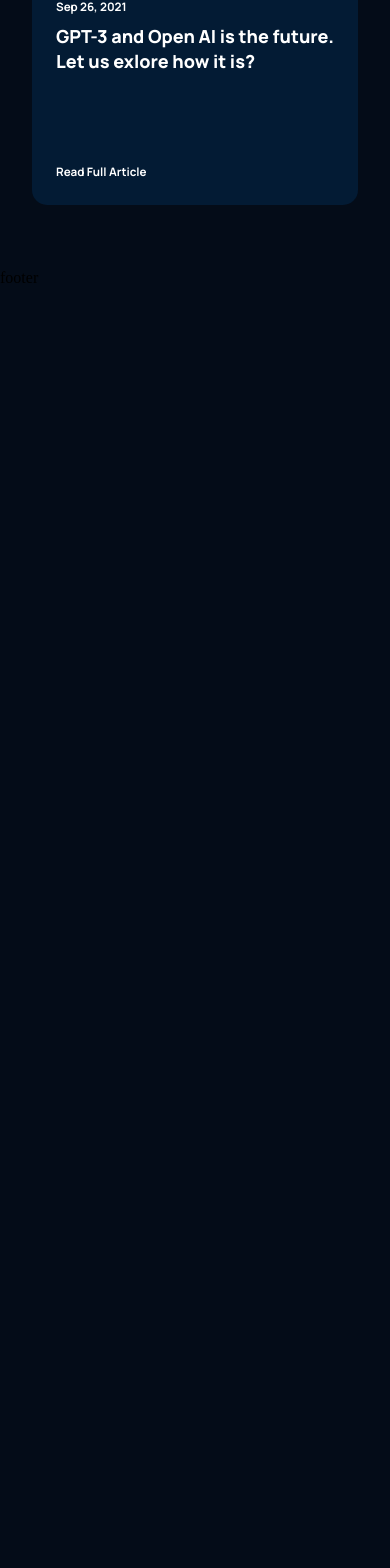
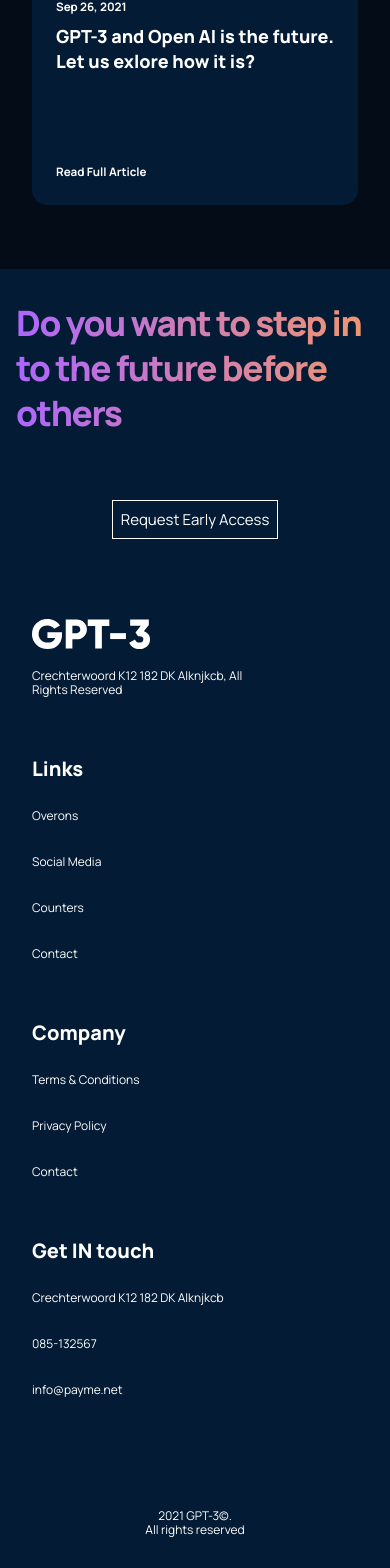
Before and after one commit to bhatekshitij/GPT_3_ReactJS_UI-UX, a React (Create React App) app: page / in a window 390 px wide. Shown: the part 7234-8802 px from the top of the page. Before the commit the page ends 7521 px from the top, so only its background shows below. Built offline with nearby package versions, Linux system fonts and the light colour scheme.

Commit message:
Finished Footer and the Project

```diff
--- a/src/containers/footer/Footer.jsx
+++ b/src/containers/footer/Footer.jsx
@@ -1,8 +1,53 @@
 import React from 'react'
 import './footer.css'
+import gptlogo from '../../assets/logo.svg'
+
+
 const Footer = () => {
     return (
-        <div>footer</div>
+        <div className='gpt3__footer section__padding' id='blog'>
+            <div className="gpt3__footer-heading">
+                <h1 className='gradient__text'>Do you want to step in to the future before others</h1>
+            </div>
+
+            <div className="gpt3__footer-btn">
+                <p>Request Early Access</p>
+            </div>
+
+            <div className="gpt3__footer-links">
+                <div className="gpt3__footer-link_logo">
+                    <img src={gptlogo} alt="" />
+                    <p>Crechterwoord K12 182 DK Alknjkcb, All Rights Reserved</p>
+                </div>
+                <div className="gpt3__footer-link_div">
+                    <h4>Links</h4>
+                    <p>Overons</p>
+                    <p>Social Media</p>
+                    <p>Counters</p>
+                    <p>Contact</p>
+                </div>
+
+                <div className="gpt3__footer-link_div">
+                    <h4>Company</h4>
+                    <p>Terms & Conditions</p>
+                    <p>Privacy Policy</p>
+                    <p>Contact</p>
+
+                </div>
+
+                <div className="gpt3__footer-link_div">
+                    <h4>Get IN touch</h4>
+                    <p>Crechterwoord K12 182 DK Alknjkcb</p>
+                    <p>085-132567</p>
+                    <p>info@payme.net</p>
+                </div>
+            </div>
+
+            <div className="gpt__footer-copyright">
+                <p> 2021 GPT-3©.</p>
+                <p>All rights reserved</p>
+            </div>
+        </div>
     )
 }
 
--- a/src/containers/footer/footer.css
+++ b/src/containers/footer/footer.css
@@ -0,0 +1,236 @@
+.gpt3__footer {
+    display: flex;
+    flex-direction: column;
+    align-items: center;
+
+    padding: 5rem;
+    justify-content: center;
+    background-color: var(--color-footer);
+}
+
+
+.gpt3__footer-heading {
+    margin-top: 3rem;
+    text-align: center;
+    margin-bottom: 4rem;
+    width: 725px;
+}
+
+.gpt3__footer-heading h1 {
+    font-family: 'Manrope';
+    font-style: normal;
+    font-weight: 800;
+    font-size: 62px;
+    line-height: 75px;
+
+    /* or 121% */
+
+    text-align: center;
+    letter-spacing: -0.04em;
+}
+
+
+.gpt3__footer-btn {
+    border: 1px solid white;
+    padding: 1rem;
+    margin-bottom: 2rem;
+}
+
+.gpt3__footer-btn p {
+    font-family: var(--font-family);
+    font-size: 18px;
+    line-height: 21px;
+    cursor: pointer;
+    color: #FFFFFF;
+}
+
+
+.gpt3__footer-links {
+    display: flex;
+    justify-content: space-between;
+    align-content: flex-start;
+    flex-wrap: wrap;
+    flex-direction: row;
+    width: 100%;
+    text-align: left;
+    margin-top: 4rem;
+}
+
+
+.gpt3__footer-links div {
+    width: 225px;
+    margin: 1rem;
+}
+
+
+.gpt3__footer-links img {
+    width: 118px;
+    height: 30px;
+}
+
+.gpt3__footer-links p {
+    font-family: var(--font-family);
+    font-size: 12px;
+    line-height: 14px;
+
+    color: #FFFFFF;
+    margin-top: 1rem;
+}
+
+
+.gpt3__footer-link_div {
+    display: flex;
+    flex-direction: column;
+    justify-content: flex-start;
+
+}
+
+.gpt3__footer-link_div h4 {
+    font-family: var(--font-family);
+    font-size: 20px;
+    line-height: 16px;
+    font-weight: 800;
+    /* identical to box height */
+    margin-bottom: 4 rem;
+    cursor: pointer;
+
+    color: #FFFFFF;
+}
+
+.gpt3__footer-link_div p {
+    margin-top: 2rem;
+    cursor: pointer;
+}
+
+
+.gpt3__footer-link_div p:last-child {
+    margin-bottom: 2rem;
+}
+
+
+.gpt__footer-copyright {
+    display: flex;
+    flex-direction: column;
+    justify-content: center;
+    align-items: center;
+    margin-top: 2rem;
+    padding: 2rem;
+}
+
+.gpt__footer-copyright p {
+    font-family: var(--font-family);
+    font-size: 12px;
+    line-height: 14px;
+    font-feature-settings: 'liga' off;
+
+    color: #FFFFFF;
+}
+
+
+@media screen and (max-width: 900px) {
+
+    .gpt3__footer {
+        display: flex;
+        flex-direction: column;
+        align-items: center;
+
+        padding: 4rem 6rem;
+        justify-content: center;
+        background-color: var(--color-footer);
+    }
+
+
+
+    .gpt3__footer-heading h1 {
+
+        font-size: 42px;
+        line-height: 75px;
+    }
+}
+
+
+@media screen and (max-width: 700px) {
+    .gpt3__footer-heading {
+        margin-top: 1rem;
+        width: 100%;
+        text-align: left;
+        margin-bottom: 4rem;
+        width: 100%
+    }
+
+    .gpt3__footer-heading h1 {
+
+        font-size: 42px;
+        line-height: 75px;
+    }
+
+
+
+    .gpt3__footer-btn {
+        border: 1px solid white;
+        padding: 0.5rem;
+        margin-bottom: 2rem;
+    }
+
+    .gpt3__footer-btn p {
+        font-family: var(--font-family);
+        font-size: 15px;
+        line-height: 21px;
+
+        color: #FFFFFF;
+    }
+
+
+
+
+    .gpt3__footer-link_logo p {
+        margin-bottom: 4rem;
+    }
+}
+
+@media screen and (max-width: 550px) {
+    .gpt3__footer {
+        padding: 2rem;
+
+
+    }
+
+    .gpt3__footer-links {
+
+        margin-top: 2rem;
+    }
+
+
+    .gpt3__footer-heading h1 {
+
+        font-size: 35px;
+        line-height: 45px;
+    }
+
+    .gpt3__footer-link_logo p {
+        margin-bottom: 2rem;
+    }
+}
+
+
+@media screen and (max-width:450px) {
+    .gpt3__footer {
+        display: flex;
+        flex-direction: column;
+        align-items: center;
+
+        padding: 1rem;
+        justify-content: flex-start;
+
+    }
+
+    .gpt3__footer-heading h1 {
+
+
+        /* or 121% */
+
+        text-align: left;
+
+    }
+
+}
```
